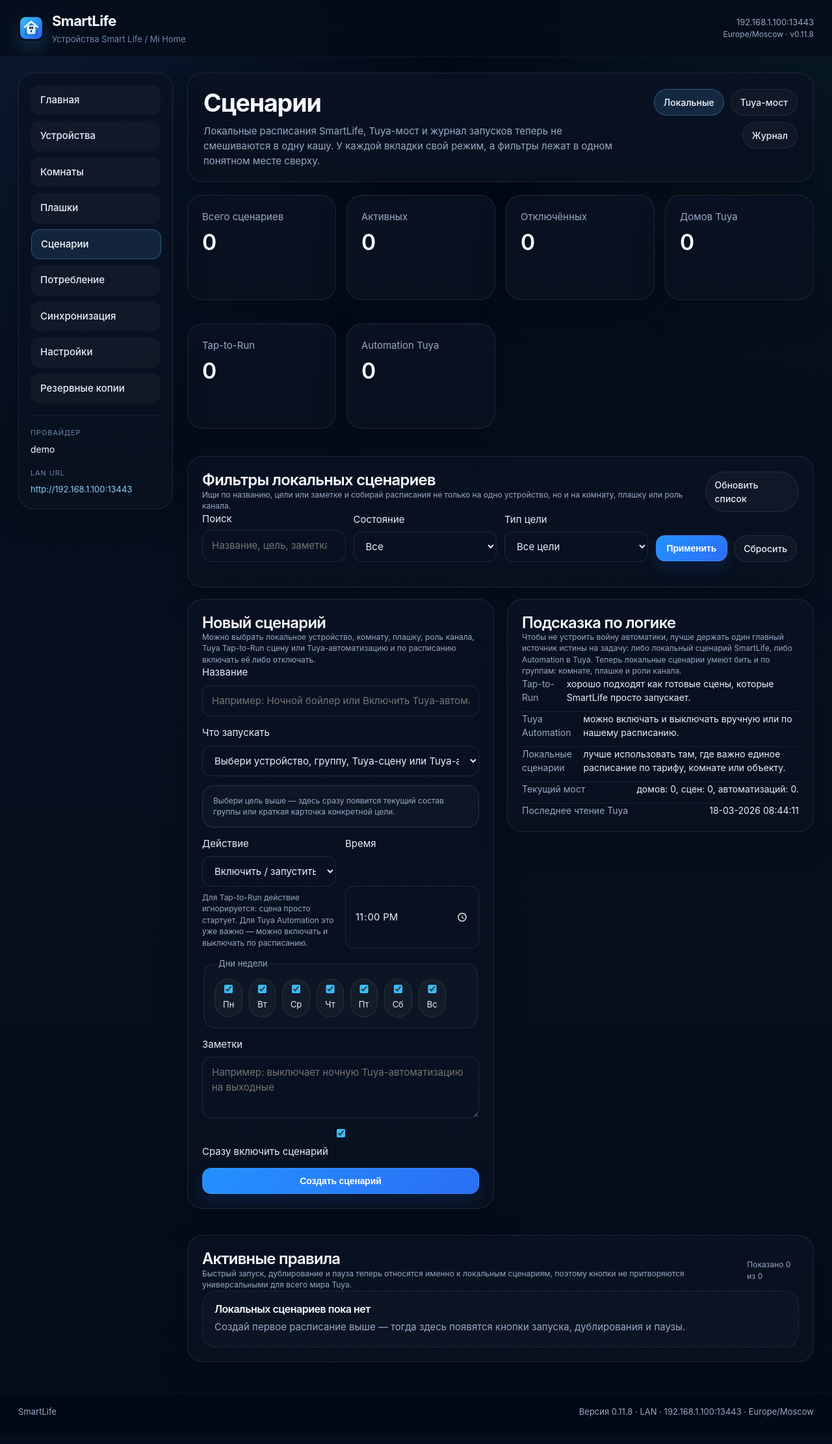
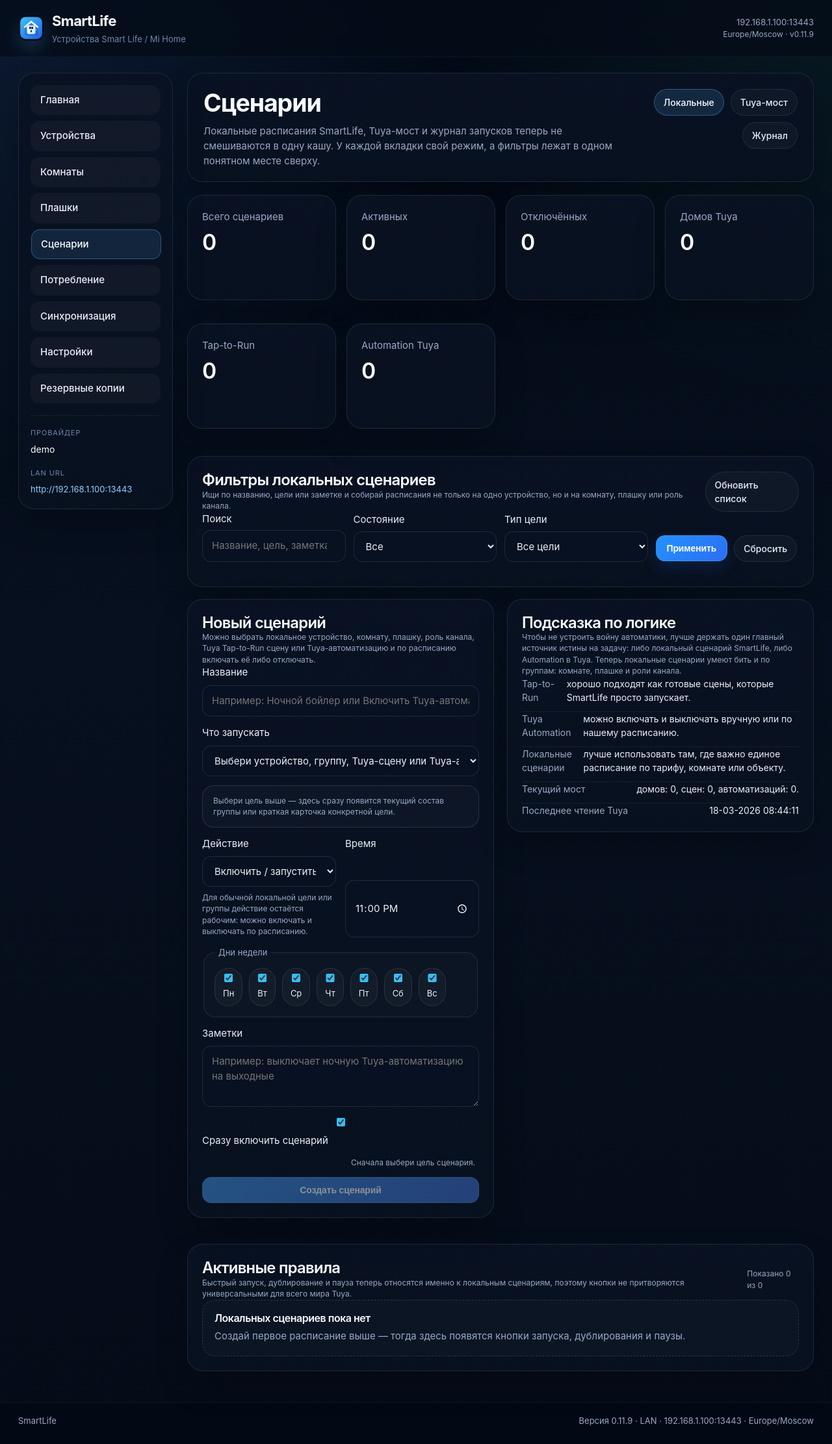
Before and after one commit to messireL/SmartLife, a FastAPI app: page /scenarios in a window 1280 px wide. Shown: the whole page at 65% size. Before the commit the page ends 2181 px from the top, so only its background shows below. Run offline with FastAPI, Linux system fonts and the light colour scheme; data that the repository does not hold is empty.

Commit message:
release: v0.11.9 tighten scenario target validation and add target column to run log

```diff
--- a/app/core/version.py
+++ b/app/core/version.py
@@ -1,2 +1,2 @@
-APP_VERSION = "0.11.8"
+APP_VERSION = "0.11.9"
 __version__ = APP_VERSION
--- a/app/static/app.css
+++ b/app/static/app.css
@@ -1548,6 +1548,22 @@ button:disabled:hover {
   color: #ffd1c6;
 }
 
+.scenario-form-actions {
+  display: grid;
+  gap: 8px;
+  justify-items: end;
+}
+
+.scenario-form-warning {
+  max-width: 420px;
+  text-align: right;
+}
+
+button[disabled] {
+  cursor: not-allowed;
+  opacity: 0.58;
+}
+
 .scenario-target-preview {
   display: grid;
   gap: 8px;
--- a/app/templates/scenarios.html
+++ b/app/templates/scenarios.html
@@ -105,7 +105,7 @@
           <div class="muted tiny">Можно выбрать локальное устройство, комнату, плашку, роль канала, Tuya Tap-to-Run сцену или Tuya-автоматизацию и по расписанию включать её либо отключать.</div>
         </div>
       </div>
-      <form class="form-stack" method="post" action="/scenarios/create">
+      <form class="form-stack" method="post" action="/scenarios/create" data-scenario-form>
         <label>Название
           <input class="input" type="text" name="name" placeholder="Например: Ночной бойлер или Включить Tuya-автоматизацию квартиры 2">
         </label>
@@ -122,11 +122,11 @@
         </div>
         <div class="form-grid two-cols">
           <label>Действие
-            <select class="input" name="desired_state">
+            <select class="input" name="desired_state" data-desired-state-select>
               <option value="on">Включить / запустить</option>
               <option value="off">Выключить</option>
             </select>
-            <div class="muted tiny">Для Tap-to-Run действие игнорируется: сцена просто стартует. Для Tuya Automation это уже важно — можно включать и выключать по расписанию.</div>
+            <div class="muted tiny" data-desired-state-hint>Для Tap-to-Run действие заблокируется автоматически: сцена просто стартует. Для Tuya Automation это уже важно — можно включать и выключать по расписанию.</div>
           </label>
           <label>Время
             <input class="input" type="time" name="schedule_time" value="23:00" required>
@@ -144,7 +144,8 @@
           <textarea class="input" name="notes" rows="3" placeholder="Например: выключает ночную Tuya-автоматизацию на выходные"></textarea>
         </label>
         <label class="checkbox-inline"><input type="checkbox" name="is_enabled" value="1" checked> <span>Сразу включить сценарий</span></label>
-        <button type="submit">Создать сценарий</button>
+        <div class="scenario-form-warning muted tiny" data-form-warning hidden>Выбери рабочую цель сценария. Если группа пустая, сохранить правило сейчас нельзя.</div>
+        <button type="submit" data-scenario-submit>Создать сценарий</button>
       </form>
     </article>
 
@@ -182,13 +183,14 @@
                 <h3>{{ rule.name }}</h3>
                 {% if rule.is_enabled %}<span class="badge online">включён</span>{% else %}<span class="badge idle">пауза</span>{% endif %}
                 {% if rule.action_kind == 'device_switch' %}<span class="badge">локальный</span>{% elif rule.action_kind == 'device_group' %}<span class="badge">группа</span>{% elif rule.action_kind == 'tuya_scene' %}<span class="badge">Tap-to-Run</span>{% else %}<span class="badge">Tuya Automation</span>{% endif %}
+                {% if rule.target_is_empty %}<span class="badge error">пустая цель</span>{% endif %}
               </div>
               <div class="muted tiny">{{ rule.target_label }}{% if rule.target_scope_label %} · {{ rule.target_scope_label }}{% endif %} · {{ rule.desired_state_label }} в {{ rule.schedule_time }} · {{ rule.weekdays_label }}</div>
               <div class="muted tiny">Следующий запуск: {{ rule.next_run_label }}</div>
               <div class="muted tiny">Последний итог: <span class="badge {{ rule.last_run_status_badge }}">{{ rule.last_run_status_label }}</span>{% if rule.last_result_summary %} · {{ rule.last_result_summary }}{% endif %}</div>
             </div>
             <div class="rule-head-actions">
-              <form method="post" action="/scenarios/{{ rule.id }}/run"><button type="submit">Запустить сейчас</button></form>
+              <form method="post" action="/scenarios/{{ rule.id }}/run"><button type="submit" {% if rule.target_is_empty %}disabled title="Сейчас группа пустая, запускать нечего."{% endif %}>Запустить сейчас</button></form>
               <form method="post" action="/scenarios/{{ rule.id }}/duplicate"><button type="submit">Дублировать</button></form>
               <form method="post" action="/scenarios/{{ rule.id }}/toggle-enabled">
                 <input type="hidden" name="enabled" value="{{ 0 if rule.is_enabled else 1 }}">
@@ -197,7 +199,7 @@
               <form method="post" action="/scenarios/{{ rule.id }}/delete" onsubmit="return confirm('Удалить сценарий безвозвратно?');"><button class="danger-ghost" type="submit">Удалить</button></form>
             </div>
           </div>
-          <form class="form-stack" method="post" action="/scenarios/{{ rule.id }}/update">
+          <form class="form-stack" method="post" action="/scenarios/{{ rule.id }}/update" data-scenario-form>
             <label>Название
               <input class="input" type="text" name="name" value="{{ rule.name }}">
             </label>
@@ -234,11 +236,11 @@
             </div>
             <div class="form-grid two-cols">
               <label>Действие
-                <select class="input" name="desired_state">
+                <select class="input" name="desired_state" data-desired-state-select>
                   <option value="on" {% if rule.desired_state %}selected{% endif %}>Включить / запустить</option>
                   <option value="off" {% if not rule.desired_state %}selected{% endif %}>Выключить</option>
                 </select>
-                <div class="muted tiny">Для Tuya-сцены поле игнорируется, а для Tuya-автоматизации уже определяет включать её или выключать.</div>
+                <div class="muted tiny" data-desired-state-hint>Для Tuya-сцены поле действия заблокируется автоматически, а для Tuya-автоматизации остаётся рабочим.</div>
               </label>
               <label>Время
                 <input class="input" type="time" name="schedule_time" value="{{ rule.schedule_time }}" required>
@@ -258,7 +260,10 @@
             <label class="checkbox-inline"><input type="checkbox" name="is_enabled" value="1" {% if rule.is_enabled %}checked{% endif %}> <span>Сценарий активен</span></label>
             <div class="rule-footer">
               <div class="muted tiny">Последний запуск: {{ rule.last_run_at|localdt if rule.last_run_at else 'ещё не было' }}{% if rule.last_result_summary %} · {{ rule.last_result_summary }}{% endif %}</div>
-              <button type="submit">Сохранить сценарий</button>
+              <div class="scenario-form-actions">
+                <div class="scenario-form-warning muted tiny" data-form-warning {% if not rule.target_is_empty %}hidden{% endif %}>Сейчас цель пустая или недоступна. Сохранять и запускать такое правило бессмысленно.</div>
+                <button type="submit" data-scenario-submit {% if rule.target_is_empty %}disabled{% endif %}>Сохранить сценарий</button>
+              </div>
             </div>
           </form>
         </article>
@@ -389,12 +394,22 @@
     </div>
     <div class="table-wrap">
       <table>
-        <thead><tr><th>Время</th><th>Сценарий</th><th>Запуск</th><th>Статус</th><th>Итог</th></tr></thead>
+        <thead><tr><th>Время</th><th>Сценарий</th><th>Цель</th><th>Запуск</th><th>Статус</th><th>Итог</th></tr></thead>
         <tbody>
           {% for item in automation_runs %}
             <tr>
               <td>{{ item.requested_at|localdt }}</td>
               <td>{{ item.rule.name if item.rule else 'Удалённый сценарий' }}</td>
+              <td>
+                <div>{{ item.target_label }}</div>
+                {% if item.action_kind == 'device_group' %}
+                  <div class="muted tiny">Групповая цель на текущем составе устройств</div>
+                {% elif item.action_kind == 'tuya_scene' %}
+                  <div class="muted tiny">Tap-to-Run сцена</div>
+                {% elif item.action_kind == 'tuya_automation' %}
+                  <div class="muted tiny">Tuya Automation</div>
+                {% endif %}
+              </td>
               <td>{{ item.trigger_label }}</td>
               <td><span class="badge {{ item.status_badge }}">{{ item.status_label }}</span></td>
               <td>
@@ -410,7 +425,7 @@
               </td>
             </tr>
           {% else %}
-            <tr><td colspan="5" class="muted">По этим фильтрам запусков пока не видно.</td></tr>
+            <tr><td colspan="6" class="muted">По этим фильтрам запусков пока не видно.</td></tr>
           {% endfor %}
         </tbody>
       </table>
@@ -421,14 +436,18 @@
 <script>
   (() => {
     const previewMap = {{ automation_target_preview_map|tojson }};
+    const DEFAULT_HINT = 'Для обычной локальной цели или группы действие остаётся рабочим: можно включать и выключать по расписанию.';
+    const SCENE_HINT = 'Для Tap-to-Run сцены действие заблокировано автоматически: такая цель умеет только запускаться.';
+    const AUTOMATION_HINT = 'Для Tuya Automation поле действия активно: можно включать и выключать автоматизацию по расписанию.';
+    const EMPTY_TARGET_HINT = 'Сейчас выбранная цель пустая или недоступна. Сначала наполни группу устройствами или выбери другую цель.';
 
     function escapeHtml(value) {
-      return String(value ?? "")
-        .replace(/&/g, "&amp;")
-        .replace(/</g, "&lt;")
-        .replace(/>/g, "&gt;")
-        .replace(/"/g, "&quot;")
-        .replace(/'/g, "&#39;");
+      return String(value ?? '')
+        .replace(/&/g, '&amp;')
+        .replace(/</g, '&lt;')
+        .replace(/>/g, '&gt;')
+        .replace(/"/g, '&quot;')
+        .replace(/'/g, '&#39;');
     }
 
     function renderPreview(container, meta) {
@@ -443,7 +462,7 @@
         ? `<span class="badge idle">${escapeHtml(meta.devices_total || 0)} устр. / ${escapeHtml(meta.channels_total || 0)} канал.</span>`
         : '';
       const linesHtml = lines.length
-        ? `<ul class="scenario-target-preview-list">${lines.map((line) => `<li>${escapeHtml(line)}</li>`).join("")}</ul>`
+        ? `<ul class="scenario-target-preview-list">${lines.map((line) => `<li>${escapeHtml(line)}</li>`).join('')}</ul>`
         : '';
       const moreHtml = moreCount > 0 ? `<div class="muted tiny">И ещё ${escapeHtml(moreCount)} элемент(ов) в составе.</div>` : '';
       const summaryHtml = meta.summary ? `<div class="muted tiny">${escapeHtml(meta.summary)}</div>` : '';
@@ -462,10 +481,58 @@
       `;
     }
 
+    function syncScenarioForm(form, select) {
+      if (!form || !select) return;
+      const meta = previewMap[select.value] || null;
+      const container = form.querySelector('[data-target-preview-output]');
+      const desiredStateSelect = form.querySelector('[data-desired-state-select]');
+      const desiredStateHint = form.querySelector('[data-desired-state-hint]');
+      const submitButton = form.querySelector('[data-scenario-submit]');
+      const warningBox = form.querySelector('[data-form-warning]');
+      renderPreview(container, meta);
+
+      const isScene = typeof select.value === 'string' && select.value.startsWith('scene:');
+      const isAutomation = typeof select.value === 'string' && select.value.startsWith('automation:');
+      const isGroup = typeof select.value === 'string' && (
+        select.value.startsWith('group_room:') ||
+        select.value.startsWith('group_badge:') ||
+        select.value.startsWith('group_role:')
+      );
+      const isEmptyGroup = isGroup && meta && Number(meta.channels_total || 0) === 0;
+      const hasTarget = Boolean(select.value);
+      const shouldDisableSubmit = !hasTarget || isEmptyGroup;
+
+      if (desiredStateSelect) {
+        if (isScene) {
+          desiredStateSelect.value = 'on';
+          desiredStateSelect.disabled = true;
+        } else {
+          desiredStateSelect.disabled = false;
+        }
+      }
+      if (desiredStateHint) {
+        desiredStateHint.textContent = isScene ? SCENE_HINT : (isAutomation ? AUTOMATION_HINT : DEFAULT_HINT);
+      }
+      if (warningBox) {
+        if (!hasTarget) {
+          warningBox.textContent = 'Сначала выбери цель сценария.';
+          warningBox.hidden = false;
+        } else if (isEmptyGroup) {
+          warningBox.textContent = EMPTY_TARGET_HINT;
+          warningBox.hidden = false;
+        } else {
+          warningBox.hidden = true;
+        }
+      }
+      if (submitButton) {
+        submitButton.disabled = shouldDisableSubmit;
+        submitButton.title = isEmptyGroup ? 'Сейчас группа пустая, сохранить правило нельзя.' : (!hasTarget ? 'Сначала выбери цель сценария.' : '');
+      }
+    }
+
     document.querySelectorAll('[data-target-preview-select]').forEach((select) => {
-      const form = select.closest('form');
-      const container = form ? form.querySelector('[data-target-preview-output]') : null;
-      const update = () => renderPreview(container, previewMap[select.value] || null);
+      const form = select.closest('[data-scenario-form]');
+      const update = () => syncScenarioForm(form, select);
       select.addEventListener('change', update);
       update();
     });
```
Also changed, not shown: app/services/automation_service.py (+22 -2 lines), docs/SERVER_COMMANDS.md (+6 -0 lines), docs/TRANSFER_TO_NEW_CHAT.md (+7 -0 lines), README.md.
